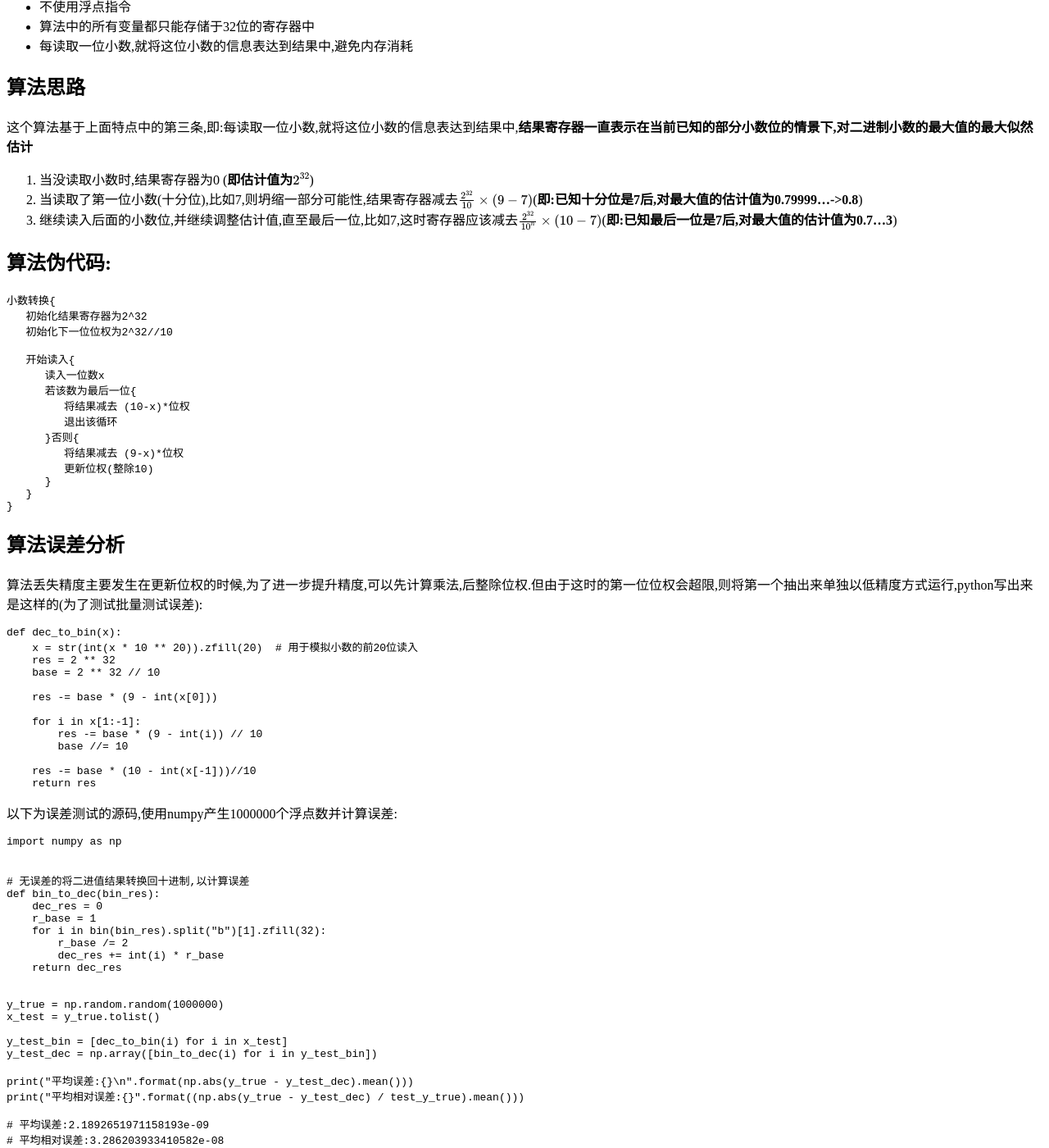
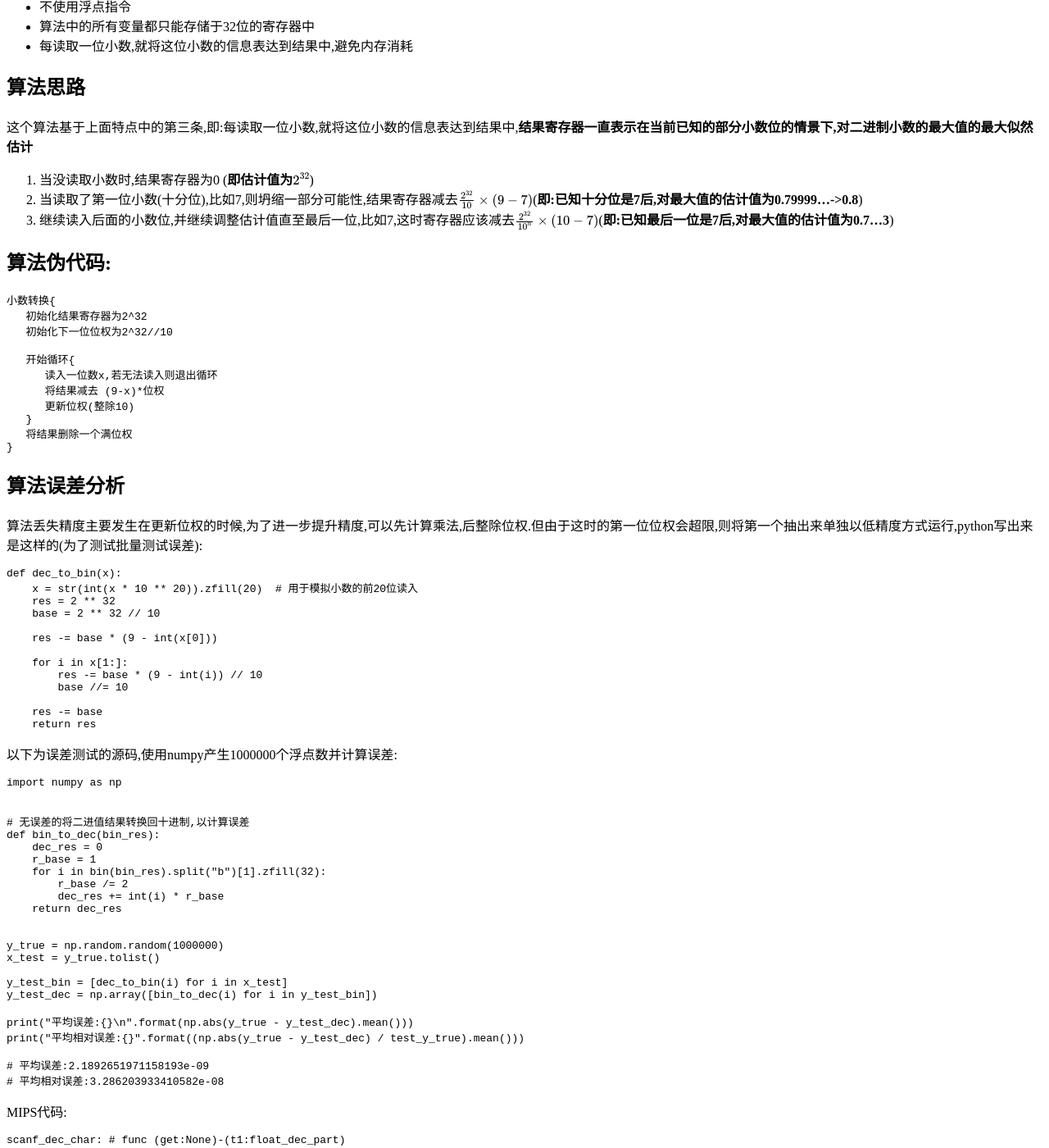
Before and after one commit to loopyme/Blog, a Jekyll site: the page built from _posts/2019-11-29-dec_to_bin.md, in a window 1280 px wide and 1400 px high, scrolled down 501 px. Shown: the whole window at 82% size. Built offline with Jekyll 4.4.1, drawn with Linux system fonts in a browser that asks for light colours; nearby versions of some CDN libraries; formulas are drawn with MathJax 3; comment, search, counter and statistics services are not loaded; some of the changed text lies outside the part shown.

Commit message:
fix some bugs

````diff
--- a/_posts/2019-11-29-dec_to_bin.md
+++ b/_posts/2019-11-29-dec_to_bin.md
@@ -31,7 +31,7 @@
 这个算法基于上面特点中的第三条,即:每读取一位小数,就将这位小数的信息表达到结果中,**结果寄存器一直表示在当前已知的部分小数位的情景下,对二进制小数的最大值的最大似然估计**
 1. 当没读取小数时,结果寄存器为0 (**即估计值为$2^{32}$**)
 2. 当读取了第一位小数(十分位),比如7,则坍缩一部分可能性,结果寄存器减去$\frac{2^{32}}{10} \times (9-7)$(**即:已知十分位是7后,对最大值的估计值为0.79999...->0.8**)
-3. 继续读入后面的小数位,并继续调整估计值,直至最后一位,比如7,这时寄存器应该减去$\frac{2^{32}}{10^{n}} \times (10-7)$(**即:已知最后一位是7后,对最大值的估计值为0.7...3**)
+3. 继续读入后面的小数位,并继续调整估计值直至最后一位,比如7,这时寄存器应该减去$\frac{2^{32}}{10^{n}} \times (10-7)$(**即:已知最后一位是7后,对最大值的估计值为0.7...3**)
 
 ## 算法伪代码:
 ```c
@@ -39,16 +39,12 @@
    初始化结果寄存器为2^32
    初始化下一位位权为2^32//10
 
-   开始读入{
-      读入一位数x
-      若该数为最后一位{
-         将结果减去 (10-x)*位权
-         退出该循环
-      }否则{
-         将结果减去 (9-x)*位权
-         更新位权(整除10)
-      }
+   开始循环{
+      读入一位数x,若无法读入则退出循环
+      将结果减去 (9-x)*位权
+      更新位权(整除10)
    }
+   将结果删除一个满位权
 }
 ```
 
@@ -63,11 +59,11 @@
 
     res -= base * (9 - int(x[0]))
 
-    for i in x[1:-1]:
+    for i in x[1:]:
         res -= base * (9 - int(i)) // 10
         base //= 10
 
-    res -= base * (10 - int(x[-1]))//10
+    res -= base
     return res
 ```
 以下为误差测试的源码,使用numpy产生1000000个浮点数并计算误差:
````
